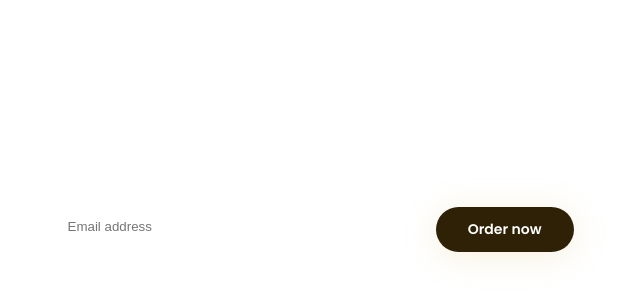
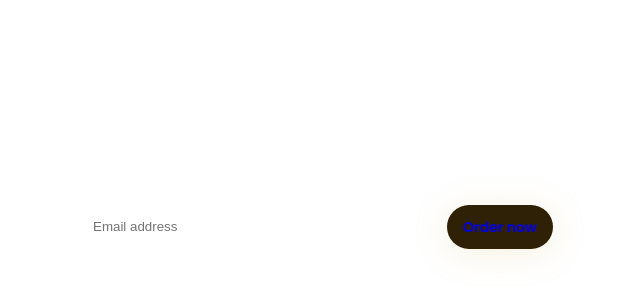
Before and after one commit to AytacSafarova/Cafe-webste, a plain HTML site: page pages/deliveryPage/index.html in a window 1280 px wide. Shown: the part 330-630 px from the top of the page, without its empty margins (325-965 px from the left). Drawn offline with Linux system fonts and the light colour scheme.

Commit message:
create project

```diff
--- a/pages/deliveryPage/index.css
+++ b/pages/deliveryPage/index.css
@@ -29,11 +29,19 @@
   letter-spacing: 1.28px;
 }
 .container .delivery-img form {
-  position: relative;
+  border-radius: 42px;
+  padding: 5px;
+  background: #FFF;
+  display: flex;
+  width: 486px;
+  height: 54px;
 }
 .container .delivery-img form input {
-  padding: 17px 334px 19px 16px;
+  height: 100%;
+  width: 100%;
+  padding: 17px 0 19px 16px;
   border: none;
+  outline: none;
   border-radius: 42px;
   background: #fff;
 }
@@ -47,16 +55,11 @@
   line-height: normal;
   letter-spacing: 0.64px;
 }
-.container .delivery-img button {
-  position: absolute;
-  right: 5px;
-  top: 5px;
-  padding: 12px 32px;
+.container .delivery-img form button {
+  width: 138px;
   border-radius: 33px;
   background: var(--Secondary, #2f2105);
   box-shadow: 0px 4px 32px 0px rgba(223, 195, 124, 0.25);
-}
-.container .delivery-img button a {
   color: #fff;
   text-align: center;
   font-family: Poppins;
```
